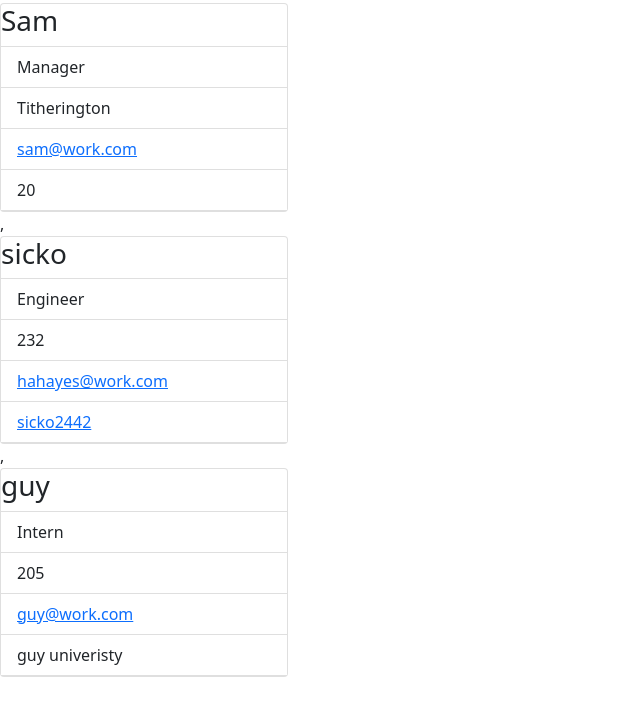
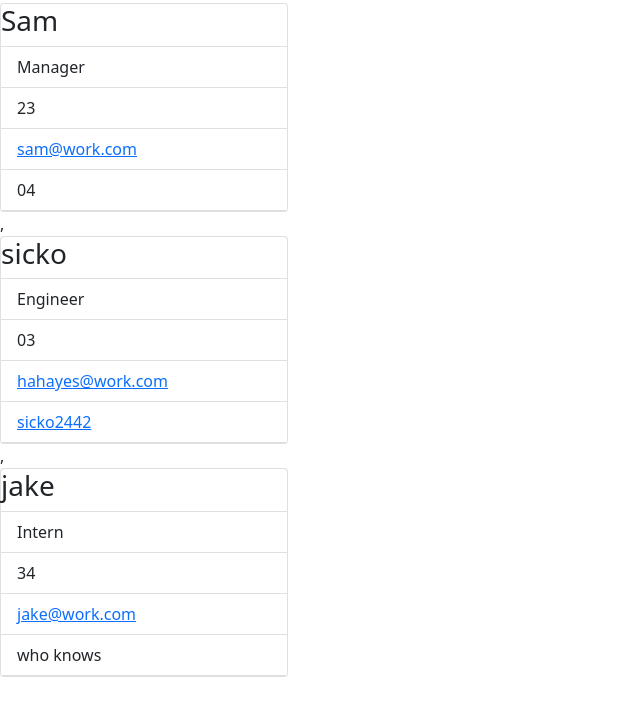
Before and after one commit to samuelti/10_Team_Website_Generator, a website: page index.html in a window 1280 px wide. Shown: the part 53-768 px from the top of the page, without its empty margins (0-640 px from the left). Drawn offline with nearby package versions, Linux system fonts and the light colour scheme; files that its build step writes are made by us from their sources.

Commit message:
tested to ensure it works

```diff
--- a/index.html
+++ b/index.html
@@ -15,15 +15,15 @@
     <div class="card-columns">
          <div class="card" style="width: 18rem;">
             <h3 id = "Employee">Sam</h3>
-            <ul class="list-group list-group-flush"><li class="list-group-item">Manager</li><li class="list-group-item">Titherington</li><li class="list-group-item"><a href="mailto:sam@work.com">sam@work.com</a></li><li class="list-group-item">20</li>
+            <ul class="list-group list-group-flush"><li class="list-group-item">Manager</li><li class="list-group-item">23</li><li class="list-group-item"><a href="mailto:sam@work.com">sam@work.com</a></li><li class="list-group-item">04</li>
                 <ul>
                 </div>, <div class="card" style="width: 18rem;">
             <h3 id = "Employee">sicko</h3>
-            <ul class="list-group list-group-flush"><li class="list-group-item">Engineer</li><li class="list-group-item">232</li><li class="list-group-item"><a href="mailto:hahayes@work.com">hahayes@work.com</a></li><li class="list-group-item"><a href="https://github.com/sicko2442" target="_blank">sicko2442</a></li>
+            <ul class="list-group list-group-flush"><li class="list-group-item">Engineer</li><li class="list-group-item">03</li><li class="list-group-item"><a href="mailto:hahayes@work.com">hahayes@work.com</a></li><li class="list-group-item"><a href="https://github.com/sicko2442" target="_blank">sicko2442</a></li>
                 <ul>
                 </div>, <div class="card" style="width: 18rem;">
-            <h3 id = "Employee">guy</h3>
-            <ul class="list-group list-group-flush"><li class="list-group-item">Intern</li><li class="list-group-item">205</li><li class="list-group-item"><a href="mailto:guy@work.com">guy@work.com</a></li><li class="list-group-item">guy univeristy</li>
+            <h3 id = "Employee">jake</h3>
+            <ul class="list-group list-group-flush"><li class="list-group-item">Intern</li><li class="list-group-item">34</li><li class="list-group-item"><a href="mailto:jake@work.com">jake@work.com</a></li><li class="list-group-item">who knows</li>
                 <ul>
                 </div>
         </div>
```
